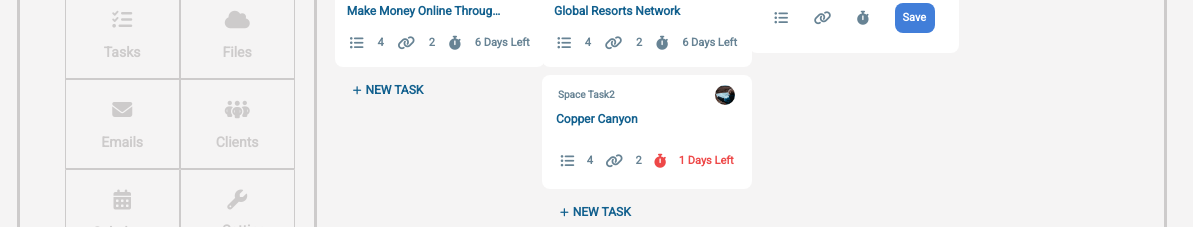
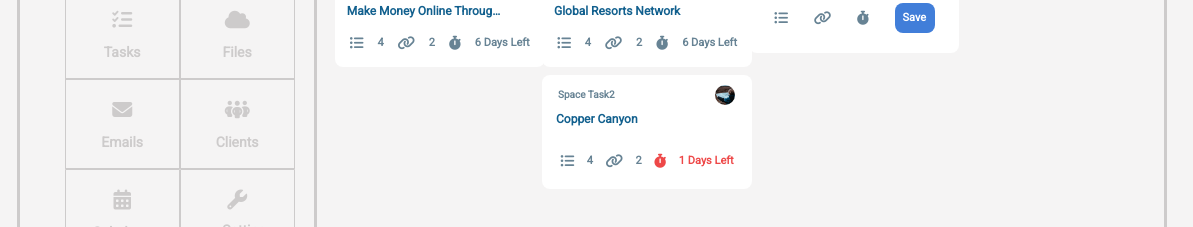
Before and after one commit to HUNGDZVL/Todolist, a plain HTML site: page index.html in a window 1280 px wide. Shown: the part 573-800 px from the top of the page, 87-1280 px from the left. Drawn offline with nearby package versions, Linux system fonts and the light colour scheme.

Commit message:
updatecode

```diff
--- a/index.html
+++ b/index.html
@@ -380,7 +380,7 @@
                     </div>
 
                     </div> -->
-                    <div class="btnadd">
+                    <div class="btnadd" style="display:none">
                       <i class="fa-solid fa-plus"></i>
                       <p>NEW TASK</p>
                     </div>
@@ -458,7 +458,7 @@
 
 
                     </div>
-                    <div class="btnadd">
+                    <div class="btnadd"style="display:none">
                       <i class="fa-solid fa-plus"></i>
                       <p>NEW TASK</p>
                     </div>
```
